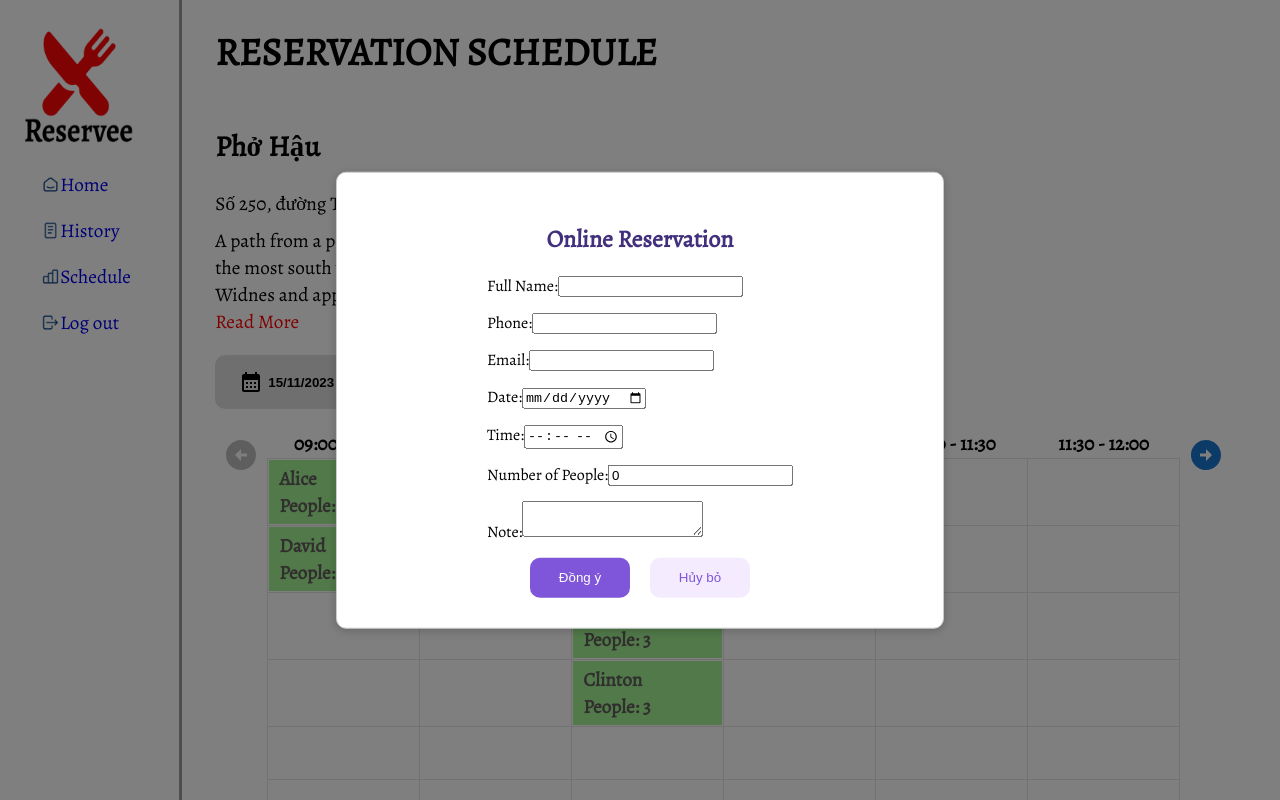
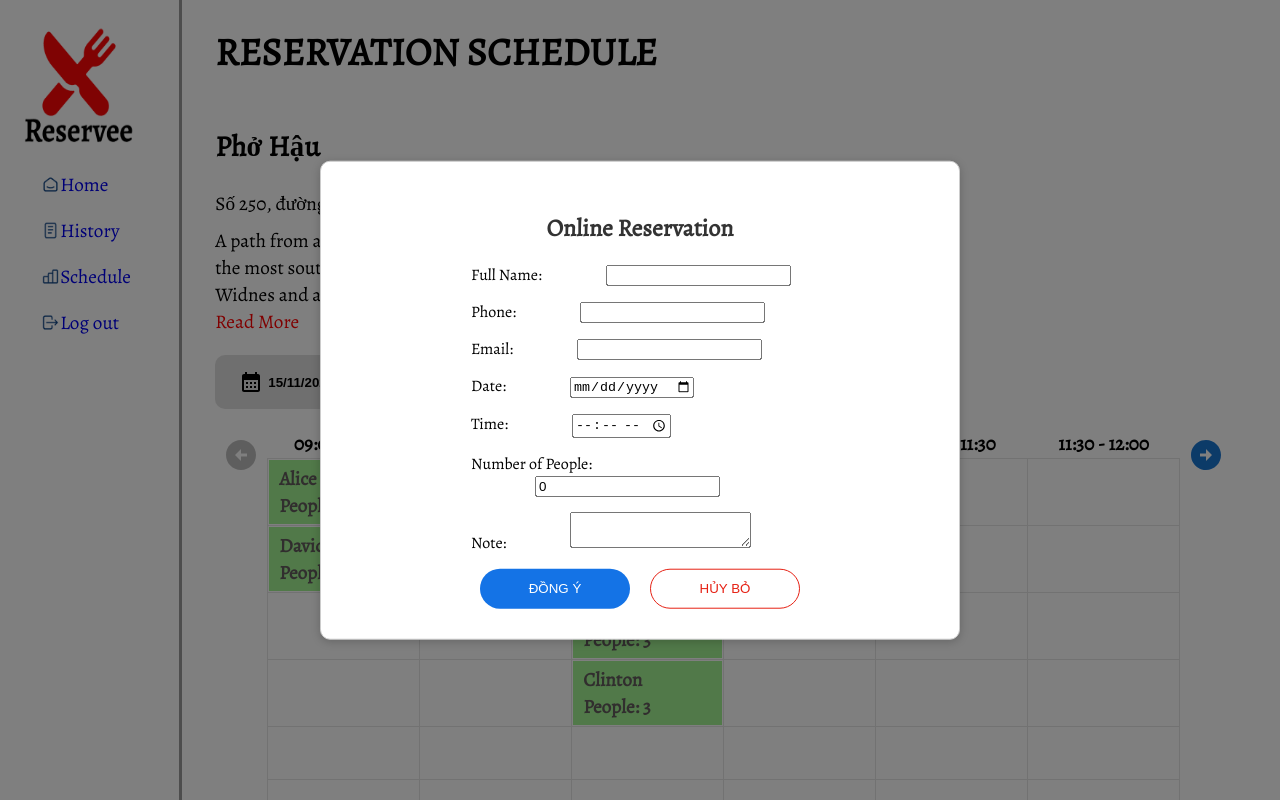
Before and after one commit to TheCodister/Reservee, a React (Vite) app: page /Schedule in a window 1280 px wide. Both pictures are taken after typing "Sample" into the empty fields and a click on the button "CREATE". Built offline with nearby package versions, Linux system fonts and the light colour scheme.

Commit message:
fix form modal

```diff
--- a/src/Components/FormModal/FormModal.css
+++ b/src/Components/FormModal/FormModal.css
@@ -36,6 +36,10 @@
     margin-bottom: 15px;
   }
 
+  .input_form {
+    margin-left: 5vw;
+  }
+
   .modal.open {
     display: block;
   }
@@ -45,13 +49,13 @@
   }
 
   .cancel {
-    color: #42307D;
+    color: #333333;
     font-weight: bold;
     margin-bottom: 20px;
   }
 
   .confirm {
-    color: #7F56D9;
+    color: #1473E6;
     margin-bottom: 40px;
   }
 
@@ -62,22 +66,24 @@
   }
 
   .confirmBtn {
-    width: 100px;
+    width: 150px;
     height: 40px;
-    background-color: #7F56D9;
+    background-color: #1473E6;
     color: white;
     border: none;
-    border-radius: 10px;
+    border-radius: 20px;
     cursor: pointer;
     margin-right: 20px;
+    text-transform: uppercase;
   }
 
   .cancelBtn {
-    width: 100px;
+    width: 150px;
     height: 40px;
-    background-color: #F4EBFF;
-    color: #7F56D9;
-    border: none;
-    border-radius: 10px;
+    background-color: #ffffff;
+    color: #E62114;
+    border: 1px solid #E62114;
+    border-radius: 20px;
     cursor: pointer;
+    text-transform: uppercase;
   }
--- a/src/Components/FormModal/index.jsx
+++ b/src/Components/FormModal/index.jsx
@@ -1,5 +1,7 @@
 import Modal from '@mui/material/Modal';
 import TextField from '@mui/material/TextField';
+import Button from '@mui/material/Button';
+import { useState } from "react";
 
 import "./FormModal.css";
 
@@ -12,7 +14,21 @@ const FormModal = ({ onConfirm, onClose, modalTitle, formData, setFormData }) =>
     console.log(formData)
   };
 
+   // State to manage confirmation modal visibility
+   const [isConfirmationModalOpen, setConfirmationModalOpen] = useState(false);
+
+   const handleConfirm = () => {
+     // Open the confirmation modal
+     setConfirmationModalOpen(true);
+   };
+
+   const handleConfirmModalClose = () => {
+     // Close the confirmation modal
+     setConfirmationModalOpen(false);
+   };
+
     return (
+      <div className='form_modal'>
       <Modal
         open={true}
         onClose={onClose}  // Set the onClose prop to the provided onClose function
@@ -22,8 +38,8 @@ const FormModal = ({ onConfirm, onClose, modalTitle, formData, setFormData }) =>
           <h2 className="cancel">{modalTitle}</h2>
         {/* Form Fields */}
         <div className="form-field">
-          <label htmlFor="FName">Full Name:</label>
-          <input
+          <label className='label_form' htmlFor="FName">Full Name:</label>
+          <input className='input_form'
             type="text"
             id="FName"
             name="FName"
@@ -33,8 +49,8 @@ const FormModal = ({ onConfirm, onClose, modalTitle, formData, setFormData }) =>
         </div>
 
         <div className="form-field">
-          <label htmlFor="Phone">Phone:</label>
-          <input
+          <label className='label_form' htmlFor="Phone">Phone:</label>
+          <input className='input_form'
             type="tel"
             id="Phone"
             name="Phone"
@@ -44,8 +60,8 @@ const FormModal = ({ onConfirm, onClose, modalTitle, formData, setFormData }) =>
         </div>
 
         <div className="form-field">
-          <label htmlFor="Email">Email:</label>
-          <input
+          <label className='label_form' htmlFor="Email">Email:</label>
+          <input className='input_form'
             type="email"
             id="Email"
             name="Email"
@@ -55,8 +71,8 @@ const FormModal = ({ onConfirm, onClose, modalTitle, formData, setFormData }) =>
         </div>
 
         <div className="form-field">
-          <label htmlFor="Date">Date:</label>
-          <input
+          <label className='label_form' htmlFor="Date">Date:</label>
+          <input className='input_form'
             type="date"
             id="Date"
             name="Date"
@@ -66,8 +82,8 @@ const FormModal = ({ onConfirm, onClose, modalTitle, formData, setFormData }) =>
         </div>
 
         <div className="form-field">
-          <label htmlFor="Time">Time:</label>
-          <input
+          <label className='label_form' htmlFor="Time">Time:</label>
+          <input className='input_form'
             type="time"
             id="Time"
             name="Time"
@@ -77,8 +93,8 @@ const FormModal = ({ onConfirm, onClose, modalTitle, formData, setFormData }) =>
         </div>
 
         <div className="form-field">
-          <label htmlFor="People">Number of People:</label>
-          <input
+          <label className='label_form' htmlFor="People">Number of People:</label>
+          <input className='input_form'
             type="number"
             id="People"
             name="People"
@@ -88,8 +104,8 @@ const FormModal = ({ onConfirm, onClose, modalTitle, formData, setFormData }) =>
         </div>
 
         <div className="form-field">
-          <label htmlFor="Note">Note:</label>
-          <textarea
+          <label className='label_form' htmlFor="Note">Note:</label>
+          <textarea className='input_form'
             id="Note"
             name="Note"
             value={formData.Note}
@@ -99,12 +115,34 @@ const FormModal = ({ onConfirm, onClose, modalTitle, formData, setFormData }) =>
 
         {/* Add other form fields similarly */}
           <div className="Btn">
-          <button className="confirmBtn" onClick={onConfirm}>Đồng ý</button>
+          <button className="confirmBtn" onClick={handleConfirm}>Đồng ý</button>
           <button className="cancelBtn" onClick={onClose}>Hủy bỏ</button>
           </div>
         </div>
       </Modal>
-
+      {/* Confirmation Modal */}
+      <Modal open={isConfirmationModalOpen} onClose={handleConfirmModalClose}>
+        <div className="modal open">
+          <h2 className="cancel">Confirmation</h2>
+          {/* Display confirmation information */}
+          <p>Full Name: {formData.FName}</p>
+          <p>Phone: {formData.Phone}</p>
+          <p>Email: {formData.Email}</p>
+          <p>Date: {formData.Date}</p>
+          <p>Time: {formData.Time}</p>
+          <p>People: {formData.People}</p>
+          <p>Note: {formData.Note}</p>
+          <p>Deposit: {formData.People * 100000} vnđ</p>
+          <p>Status: Create at time by user...</p>
+          {/* ... (display other form fields similarly) */}
+          <div className="Btn">
+            {/* Perform the actual confirmation action */}
+            <button className="confirmBtn" onClick={() => { onConfirm; handleConfirmModalClose(); }}>Confirm</button>
+            <button className="cancelBtn" onClick={handleConfirmModalClose}>Cancel</button>
+          </div>
+        </div>
+      </Modal>
+    </div>
     );
   };
 
--- a/src/Pages/Schedule/index.jsx
+++ b/src/Pages/Schedule/index.jsx
@@ -178,6 +178,17 @@ const Schedule = () => {
   };
 
   const handleCloseModal = () => {
+    setFormData({
+      ...formData,
+      FName:'',
+      Phone:'',
+      Email:'',
+      Date:'',
+      Time: '',
+      People: 0,
+      Note: '',
+    });
+
     setIsModalOpen(false);
   };
 
```
